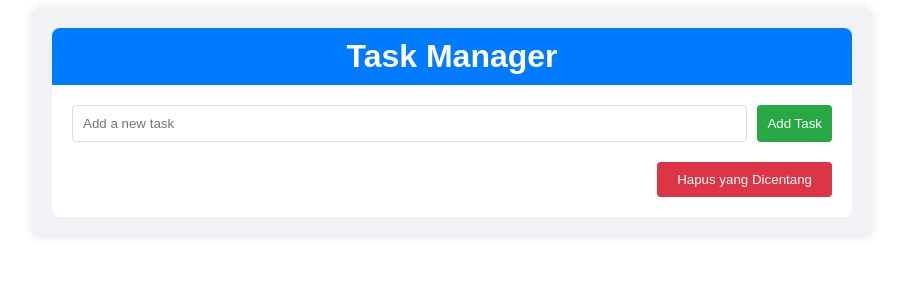
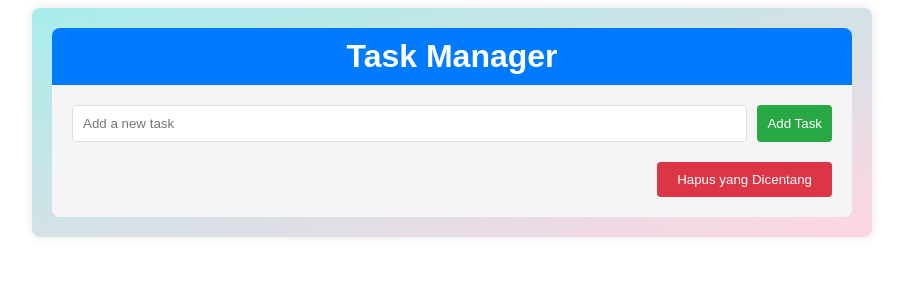
Before and after one commit to Doni354/Vue.js-task-manager, a Vue app: page / in a window 1280 px wide. Shown: the top 300 px of the page, without its empty margins (188-1091 px from the left). Built offline with nearby package versions, Linux system fonts and the light colour scheme.

Commit message:
Update App.vue

```diff
--- a/src/App.vue
+++ b/src/App.vue
@@ -62,7 +62,7 @@ export default {
   margin: 0 auto;
   padding: 20px;
   font-family: Arial, sans-serif;
-  background-color: #f0f2f5;
+  background: linear-gradient(to bottom right, #a8edea, #fed6e3); /* Gradient Background */
   border-radius: 8px;
   box-shadow: 0 0 10px rgba(0, 0, 0, 0.1);
 }
@@ -77,7 +77,7 @@ header {
 
 main {
   padding: 20px;
-  background-color: white;
+  background-color: #f5f5f5; /* Light gray for better contrast */
   border-radius: 0 0 8px 8px;
 }
 
```
